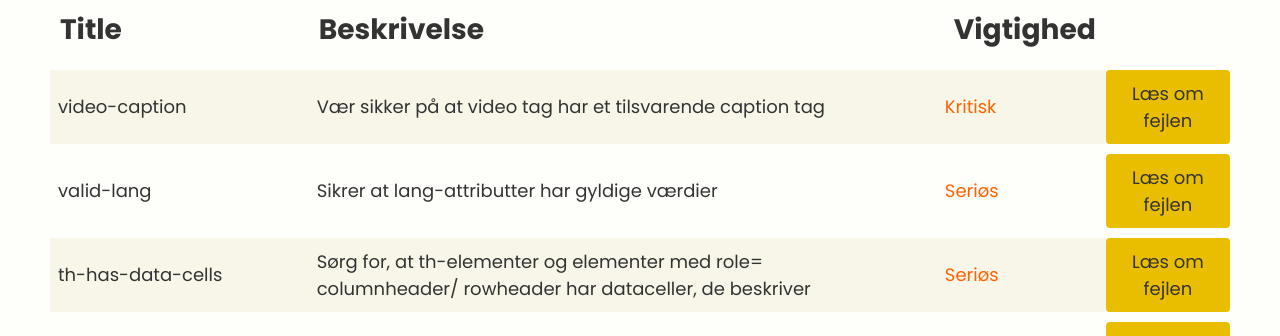
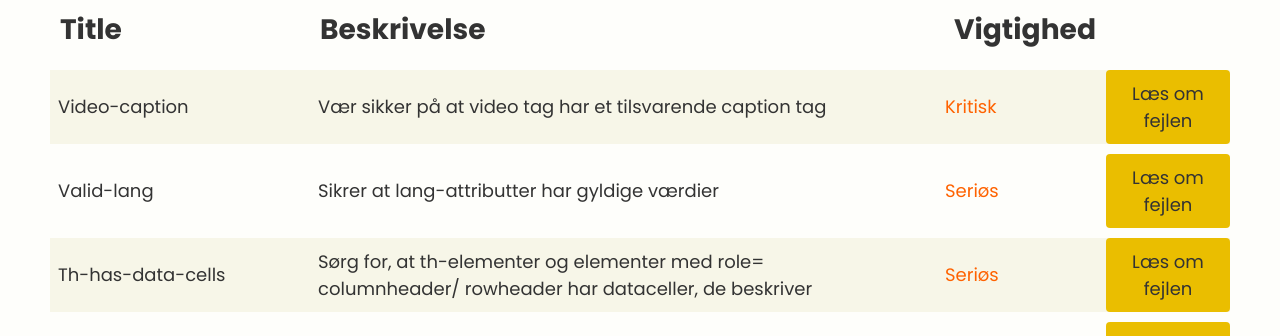
Before and after one commit to nila1010/ct-diversa, a Next.js app: page /regler in a window 1280 px wide. Shown: the part 456-792 px from the top of the page. Built offline with nearby package versions, Linux system fonts and the light colour scheme.

Commit message:
Capitalize first letter

```diff
--- a/src/components/TableRow.jsx
+++ b/src/components/TableRow.jsx
@@ -4,10 +4,15 @@ import Butten from "@/components/Butten";
 import styles from './Regler.module.css';
 import { getImpactClassName } from '@/app/regler/page';
 
+function capitalizeFirstLetter(string) {
+    return string.charAt(0).toUpperCase() + string.slice(1);
+  }
+
+
 const TableRow = ({ item, index }) => (
     <tr className={`max-sm:grid gap-1 ${index % 2 === 0 ? "bg-backgound-color-secondary" : ""} p-5`}>
-        <td className=" pl-2 pr-10 relative max-sm:before:content-['Navn:'] before:font-bold before:underline-offset-4 before:underline before:text-md before:absolute before:inset-0 max-sm:pt-[30px] max-sm:pb-3">{item.name}</td>
-        <td className=" pl-2 pr-10 relative max-w-[70ch] max-sm:before:content-['Beskrivelse:'] before:font-bold before:text-md before:absolute before:inset-0 max-sm:pt-[30px] max-sm:pb-3 before:underline-offset-4 before:underline">{item.shortDesc}</td>
+        <td className=" pl-2 pr-10 relative max-sm:before:content-['Navn:'] before:font-bold before:underline-offset-4 before:underline before:text-md before:absolute before:inset-0 max-sm:pt-[30px] max-sm:pb-3"> {capitalizeFirstLetter(item.name)}</td>
+        <td className=" pl-2 pr-10 relative max-w-[70ch] max-sm:before:content-['Beskrivelse:'] before:font-bold before:text-md before:absolute before:inset-0 max-sm:pt-[30px] max-sm:pb-3 before:underline-offset-4 before:underline"> {capitalizeFirstLetter(item.shortDesc)}</td>
         <td className={`relative max-sm:before:content-['Vigtighed:'] before:font-bold before:text-md before:absolute before:inset-0 max-sm:pt-[30px] max-sm:pb-3 before:underline-offset-4 before:underline`} ><span className={getImpactClassName(item.impact)}>{item.impact}</span></td>
 
         <td className={`${styles.dataCell} ${styles.lastColumn} flex z-10 py-20 px-5 text-sm relative before:absolute before:inset-0 before:content-[''] before:rounded before:bg-state-1 before:scale-x-[0] hover:before:scale-x-[1] before:transition before:duration-500 before:ease-out before:origin-left before:-z-10 after:bg-state-2 after:-z-20 after:content-[''] after:absolute after:inset-0 after:rounded`}>
```
